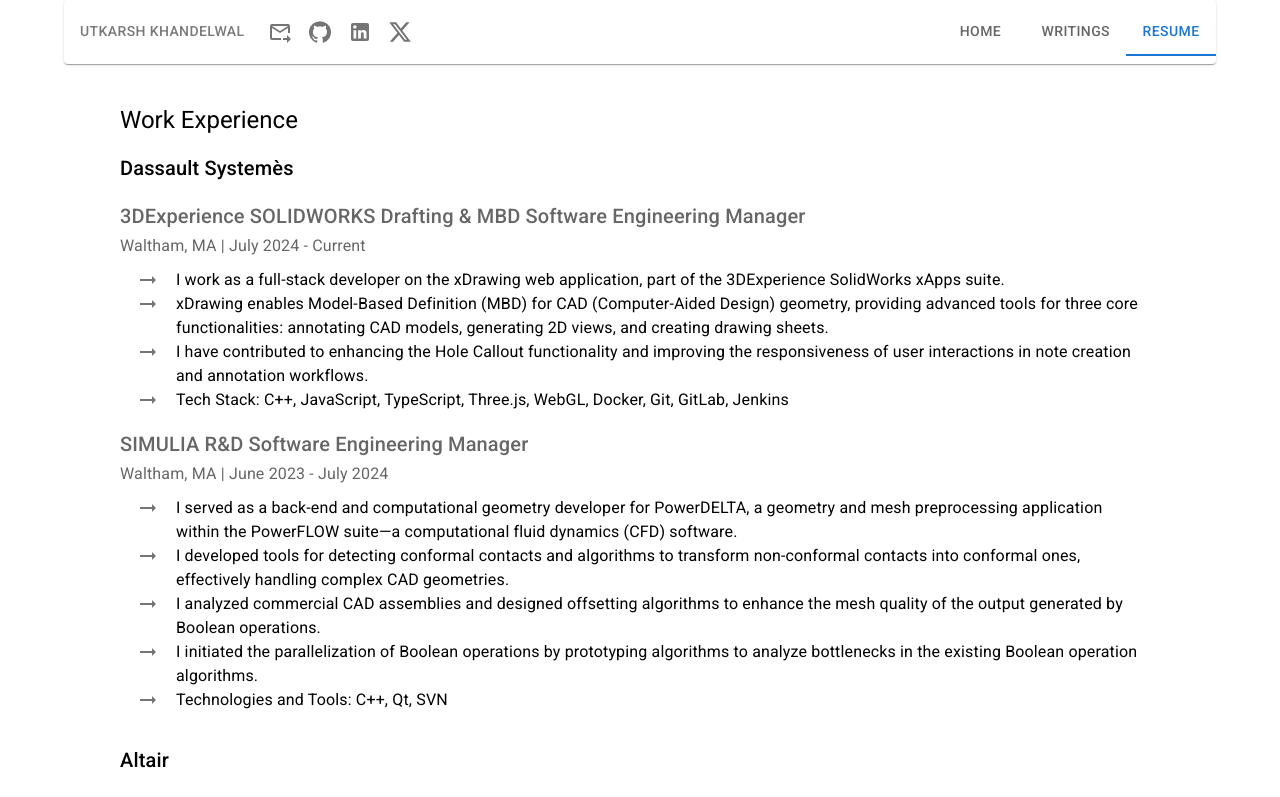
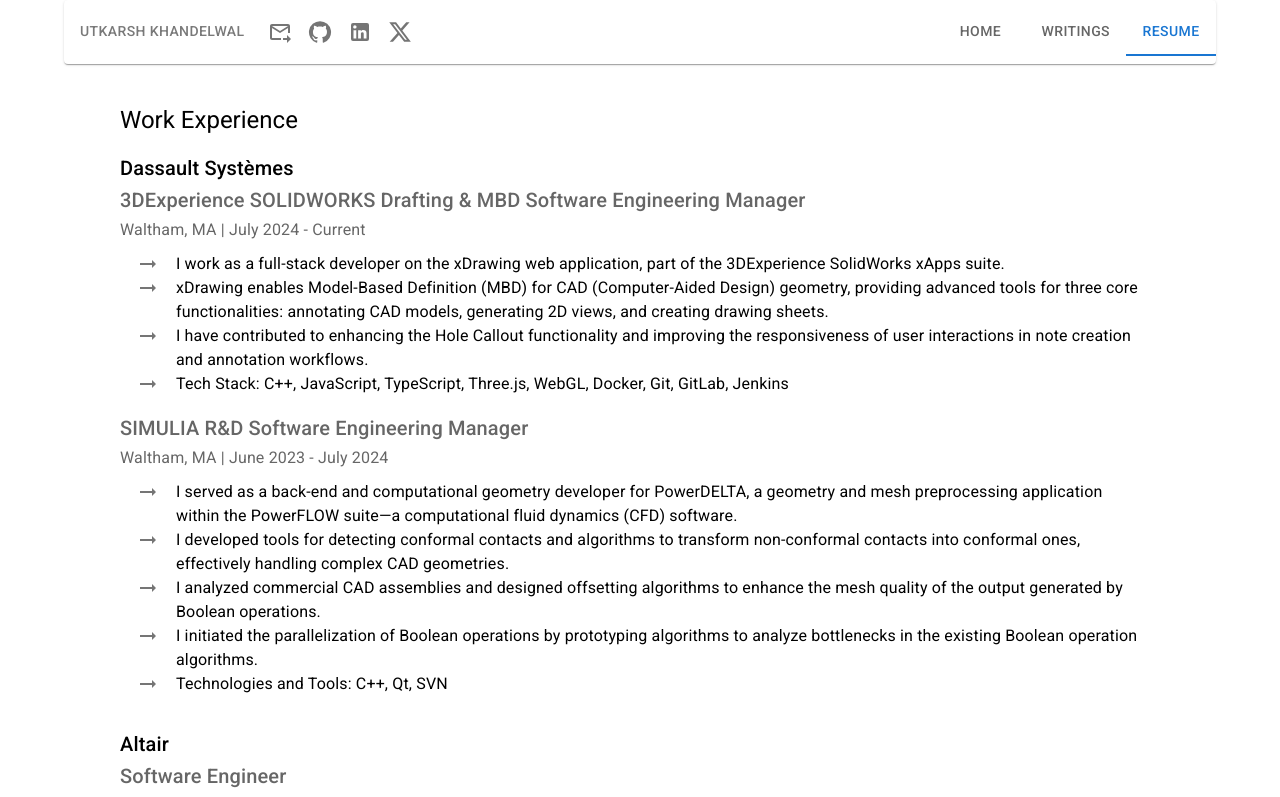
Before and after one commit to khandu-utkarsh/khandu-utkarsh.github.io, a Next.js app in the folder my-website/: page /resume in a window 1280 px wide. Shown: the top 797 px of the page. Built offline with nearby package versions, Linux system fonts and the light colour scheme.

Commit message:
Fixed all TS error.

```diff
--- a/my-website/public/projectDetails.json
+++ b/my-website/public/projectDetails.json
@@ -132,7 +132,7 @@
     "resume": {
         "workex" : [
             {
-                "name" : "Dassault Systemès",
+                "name" : "Dassault Systèmes",
                 "url" : "https://www.3ds.com/",
                 "roles" : [
                     {
--- a/my-website/src/app/layout.tsx
+++ b/my-website/src/app/layout.tsx
@@ -1,6 +1,6 @@
 import '@fontsource/roboto'; // Default weights (400, 500, 700)
 
-import { PropsWithChildren } from "react";
+import { ReactNode } from "react";
 import "./globals.css";
 import Header from "@/components/Header"
 import Footer from '@/components/Footer';
@@ -10,7 +10,7 @@
 
 export default function RootLayout({
   children,
-}: PropsWithChildren<{}>) {
+}: {children : ReactNode}) {
   return (
     <html lang="en">
       <body>
--- a/my-website/src/app/resume/page.tsx
+++ b/my-website/src/app/resume/page.tsx
@@ -7,6 +7,7 @@
 import '@fontsource/roboto/500.css';
 import '@fontsource/roboto/700.css';
 import {useEffect, useState } from 'react';
+import Link from 'next/link'
 
 
 //!Declaring the types:
@@ -27,7 +28,7 @@
 
 type jsonFileContent = {
   workex : CompanyInfo[];
-  education: any;
+  // education: any;
 }
 
 function RoleDetailsComponent({roleHeading, location, startDate, endDate, roleDesc} : RoleInfo) {
@@ -59,7 +60,7 @@
   //!TODO ADD URL on the company name so that if someone clicks, it is redirected simply
   return (
     <Box sx={{backgroundColor: "", paddingBottom: 2}}>
-      <Typography variant="h6" sx={{paddingBottom: 2}}>{name}</Typography>
+      <Typography variant="h6" component={Link} href={url} target="_blank" color="inherit" sx={{paddingBottom: 2, textDecoration:"none"}}>{name}</Typography>
       {
         roles.map((role) => (
           <RoleDetailsComponent
@@ -104,6 +105,7 @@
 export default function Resume() {
 
   const [content, setContent] = useState<jsonFileContent | null>(null);
+  console.log('Printing content: ', content)
 
   useEffect(() => {
     // Fetch the JSON file from the public directory
@@ -115,8 +117,7 @@
         return response.json();
     })
     .then((data) => {
-
-      const resumeData = data.resume;
+      console.log(data.resume)
       setContent(data.resume); // Update state with fetched data
     })
     .catch((error) => {
@@ -130,9 +131,7 @@
     return <Typography variant="h5">Loading resume...</Typography>;
   }
 
-  let workexData = content?.workex;
-  //console.log("What's up in the workexData: ", workexData)
-
+  const workexData = content?.workex;
 
   return (
       <Box sx={{ backgroundColor: "", paddingLeft: 2, paddingRight: 2}}>
--- a/my-website/src/components/Header.tsx
+++ b/my-website/src/components/Header.tsx
@@ -3,7 +3,7 @@
 import * as React from 'react';
 import { PropsWithChildren } from "react";
 import Link from 'next/link'
-import { Paper, Drawer, Tab, Tabs, Grid2 as Grid } from '@mui/material';
+import { Paper, Drawer, Tab, Tabs, Grid2 as Grid, SxProps} from '@mui/material';
 import useMediaQuery from '@mui/material/useMediaQuery';
 import XIcon from '@mui/icons-material/X';
 import GitHubIcon from '@mui/icons-material/GitHub';
@@ -31,7 +31,7 @@
 
 interface NameTabProps {
     label?: string;
-    [key: string]: any;
+    sx: SxProps;
 }
 function NameTab(props: NameTabProps) {
     const {label, ...rest } = props;
--- a/my-website/src/components/WritingsCard.tsx
+++ b/my-website/src/components/WritingsCard.tsx
@@ -1,4 +1,4 @@
-import { Typography, Box} from '@mui/material';
+import { Typography, Box, SxProps} from '@mui/material';
 import '@fontsource/roboto/300.css';
 import '@fontsource/roboto/400.css';
 import '@fontsource/roboto/500.css';
@@ -22,7 +22,7 @@
     introContent: string;
     linkToArticle?: string;
     keywords? :string[];
-    sx? : any;
+    sx? : SxProps;
 
 }
 
```
